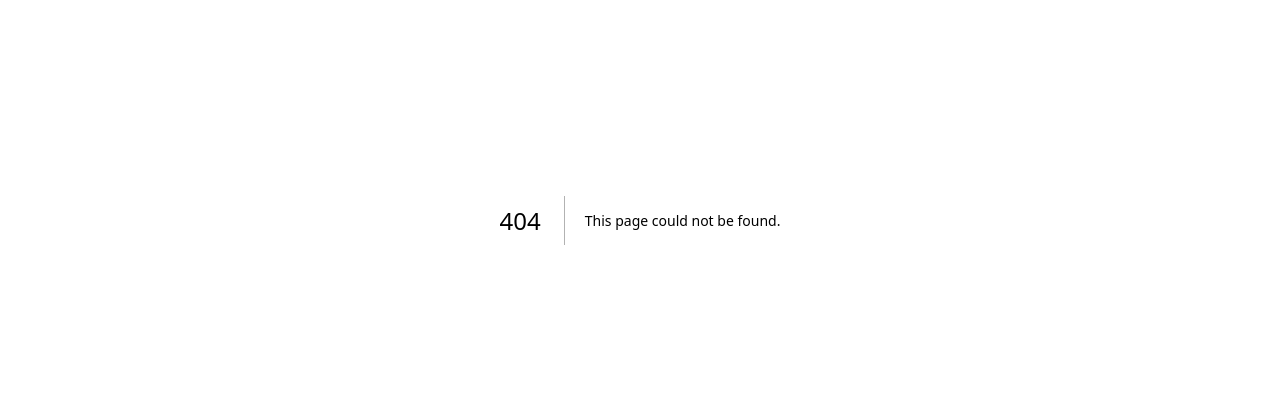
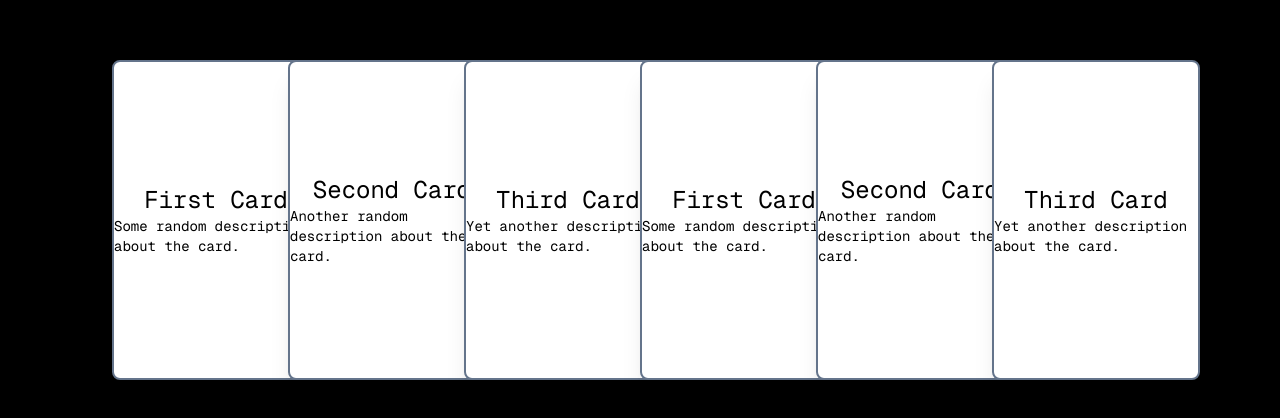
Before and after one commit to NIXBLACK11/animations, a Next.js app: page /third in a window 1280 px wide. Before the commit this address had no page. Shown: the part 180-598 px from the top of the page. Built offline with nearby package versions, Linux system fonts and the light colour scheme.

Commit message:
third animation

```diff
--- /dev/null
+++ b/app/third/page.tsx
@@ -0,0 +1,50 @@
+"use client"
+
+import { motion } from "framer-motion";
+
+export default function Home() {
+    const cards = [
+		{
+			Name: "First Card",
+			Description: "Some random description about the card."
+		},
+		{
+			Name: "Second Card",
+			Description: "Another random description about the card."
+		},
+		{
+			Name: "Third Card",
+			Description: "Yet another description about the card."
+		},
+        {
+			Name: "First Card",
+			Description: "Some random description about the card."
+		},
+		{
+			Name: "Second Card",
+			Description: "Another random description about the card."
+		},
+		{
+			Name: "Third Card",
+			Description: "Yet another description about the card."
+		}
+	];
+    return (
+        <div className="w-screen h-screen bg-[#000000] flex items-center justify-center">
+            <div className="flex -mx-32">
+                {cards.map((card, idx) => {
+                    return (
+                        <motion.div
+                            className="bg-white hover:bg-slate-200 rounded-lg w-52 h-80 flex flex-col justify-center items-center border-2 border-slate-500 shadow-xl hover:shadow-yellow-400"
+                            whileHover={{ y: -100, scale: 1.05 }}
+                            style={{ marginRight: '-2rem' }}
+                        >
+                            <h1 className="text-black text-2xl">{card.Name}</h1>
+                            <p className="text-black text-sm">{card.Description}</p>
+                        </motion.div>
+                    )
+                })}
+            </div>
+        </div>
+    )
+}
```
